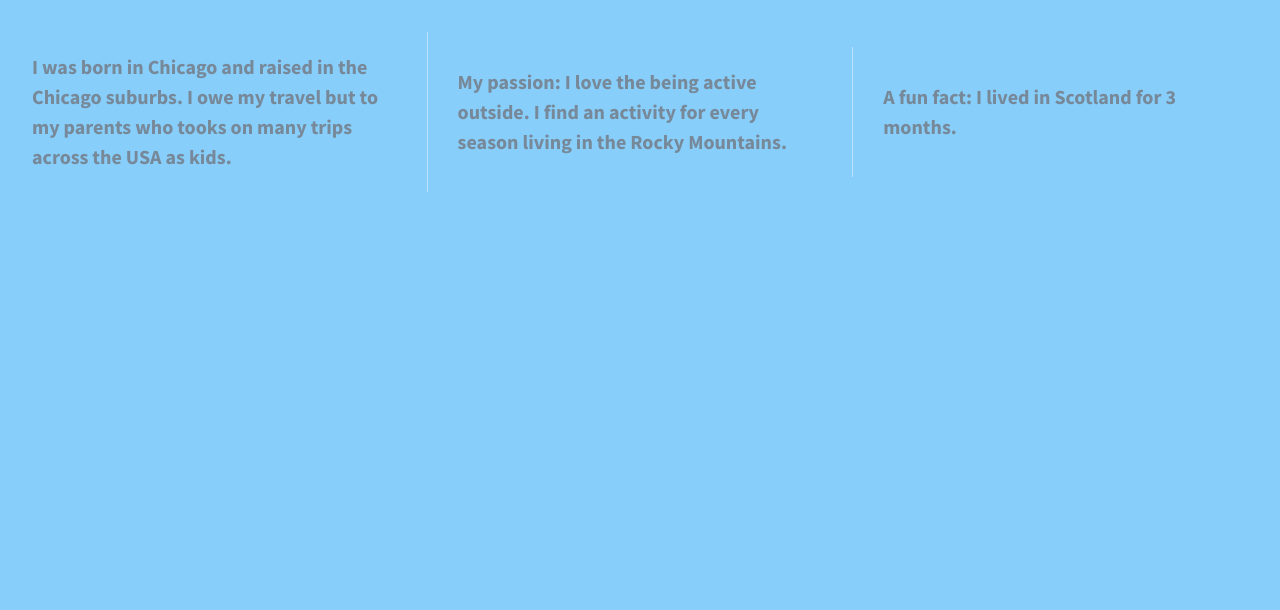
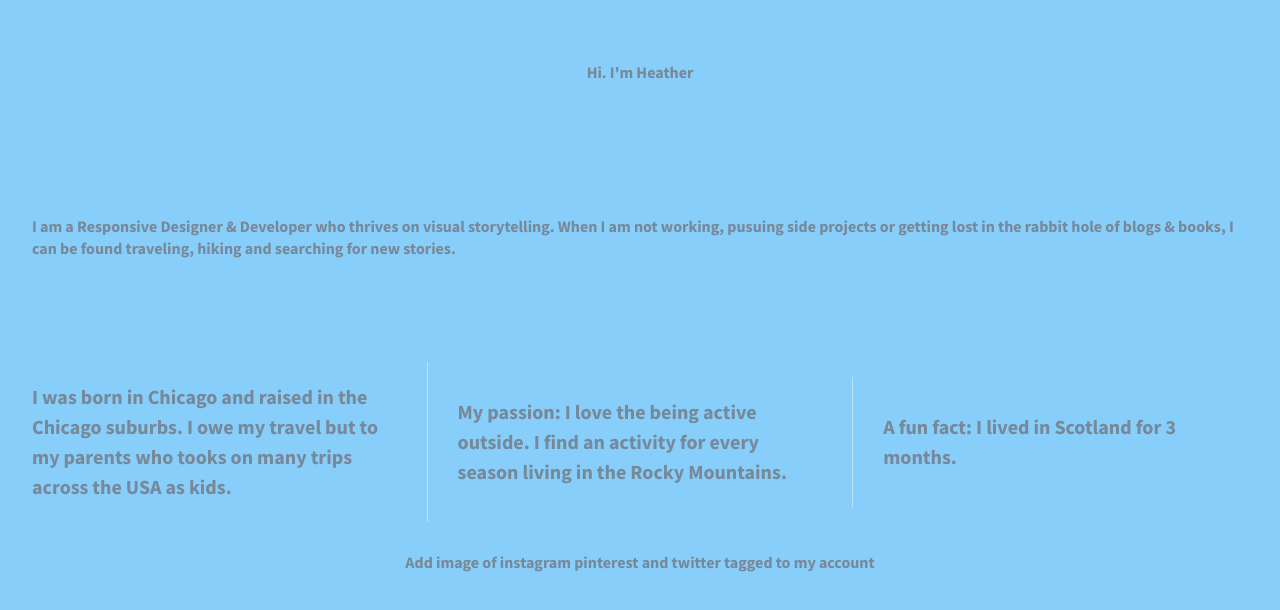
Before and after one commit to hrocco25/divs-flexbox, a plain HTML site: page index.html in a window 1280 px wide. Drawn offline with nearby package versions, Linux system fonts and the light colour scheme.

Commit message:
add more flexboxes

```diff
--- a/css/main.css
+++ b/css/main.css
@@ -108,6 +108,26 @@ body {
   font-weight: 700;
   height: 100%;
   color: lightslategray;
+}
+
+header, footer{
+    background-color: lightskyblue;
+    height: 80px;
+    width: 100%;
+}
+
+main {
+    background-color: lightskyblue;
+    height: 250px;
+    width: 100%;
+}
+
+header,
+footer,
+main {
+    display: flex;
+    justify-content: center;
+    align-items: center;
 }
 
 .wrapper {
@@ -222,6 +242,11 @@ body {
         border-right: 1px solid rgb(188, 227, 252);
         padding-right: 30px;
     }
+
+    .div-1, .div-2, .div-3{
+        /* border-top:1px solid rgb(188, 227, 252); */
+        /*border-bottom: 1px solid rgb(188, 227, 252); this does not work for the top and bottom border*/
+    }
 }
 
 
--- a/index.html
+++ b/index.html
@@ -22,6 +22,8 @@
         <![endif]-->
 
         <section class="wrapper">
+            <header>Hi. I'm Heather</header>
+            <main>I am a Responsive Designer & Developer who thrives on visual storytelling. When I am not working, pusuing side projects or getting lost in the rabbit hole of blogs & books, I can be found traveling, hiking and searching for new stories.</main>
             <div class="div-1">
                 <p>I was born in Chicago and raised in the Chicago suburbs.  I owe my travel but to my parents who tooks on many trips across the USA as kids.</p>
             </div>
@@ -31,6 +33,7 @@
             <div class="div-3">
                 <p>A fun fact: I lived in Scotland for 3 months. </p>
             </div>
+            <footer>Add image of instagram pinterest and twitter tagged to my account</footer>
         </section>
 
         <script src="https://ajax.googleapis.com/ajax/libs/jquery/1.11.3/jquery.min.js"></script>
```
